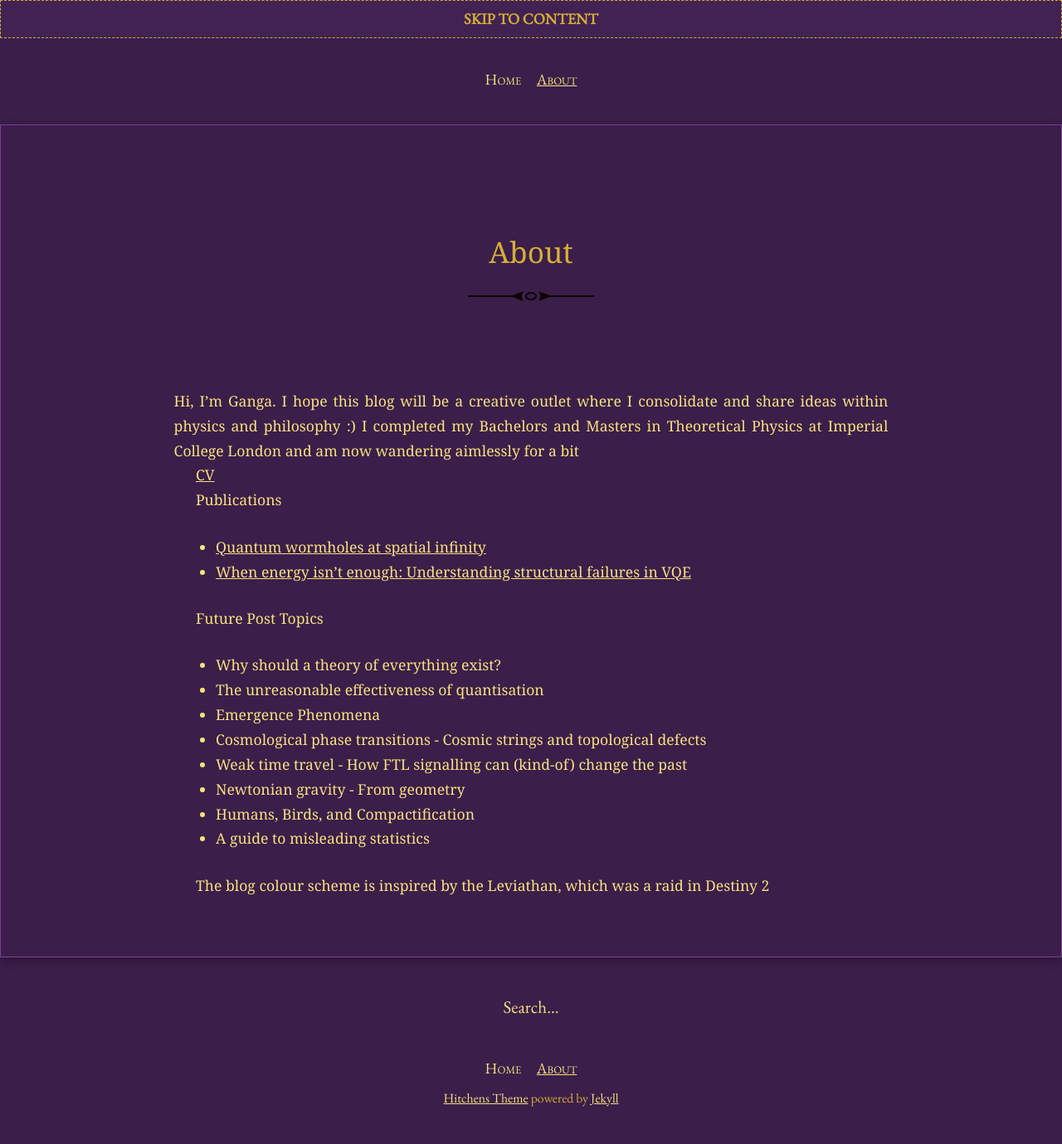
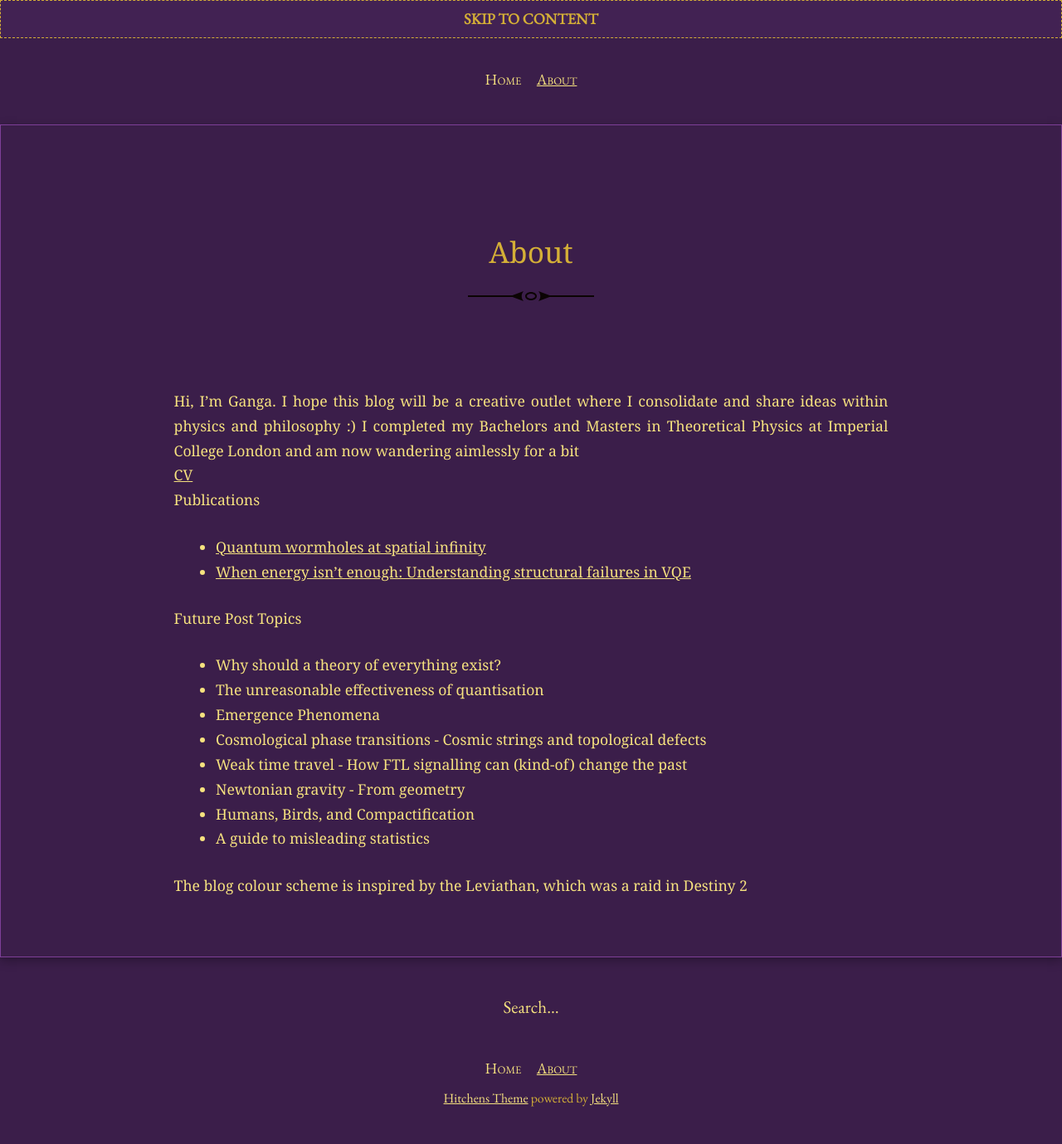
Before and after one commit to GangaSM/Meditations-on-Second-Philosophy, a Jekyll site: the page built from about.md, in a window 1280 px wide. Shown: the whole page at 83% size. Built offline with Jekyll 4.4.1, drawn with Linux system fonts in a browser that asks for light colours.

Commit message:
Update _leviathan.scss

```diff
--- a/_sass/_leviathan.scss
+++ b/_sass/_leviathan.scss
@@ -31,7 +31,7 @@
 .post p,
 .post-content p {
   text-align: justify;
-  text-indent: 1.5em;
+  text-indent: 0em;
 }
 
 .post p:first-of-type,
```
